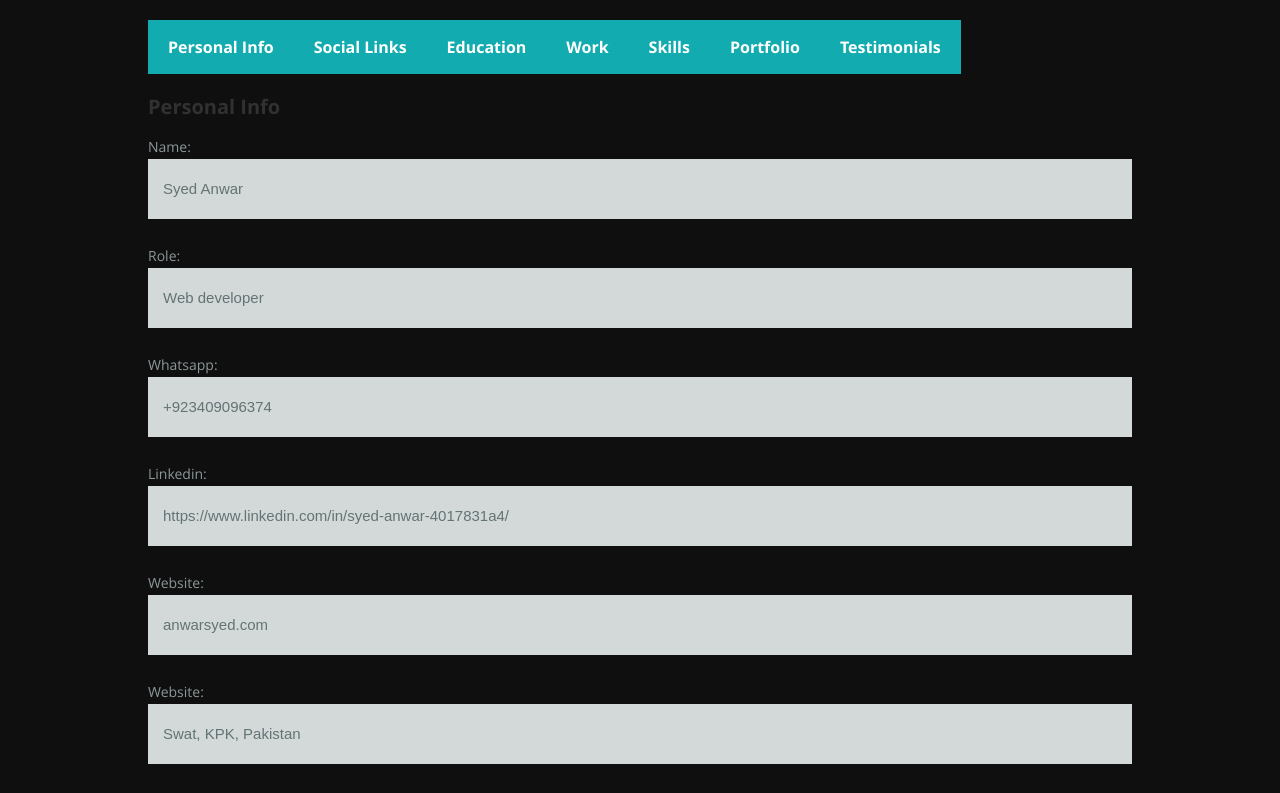
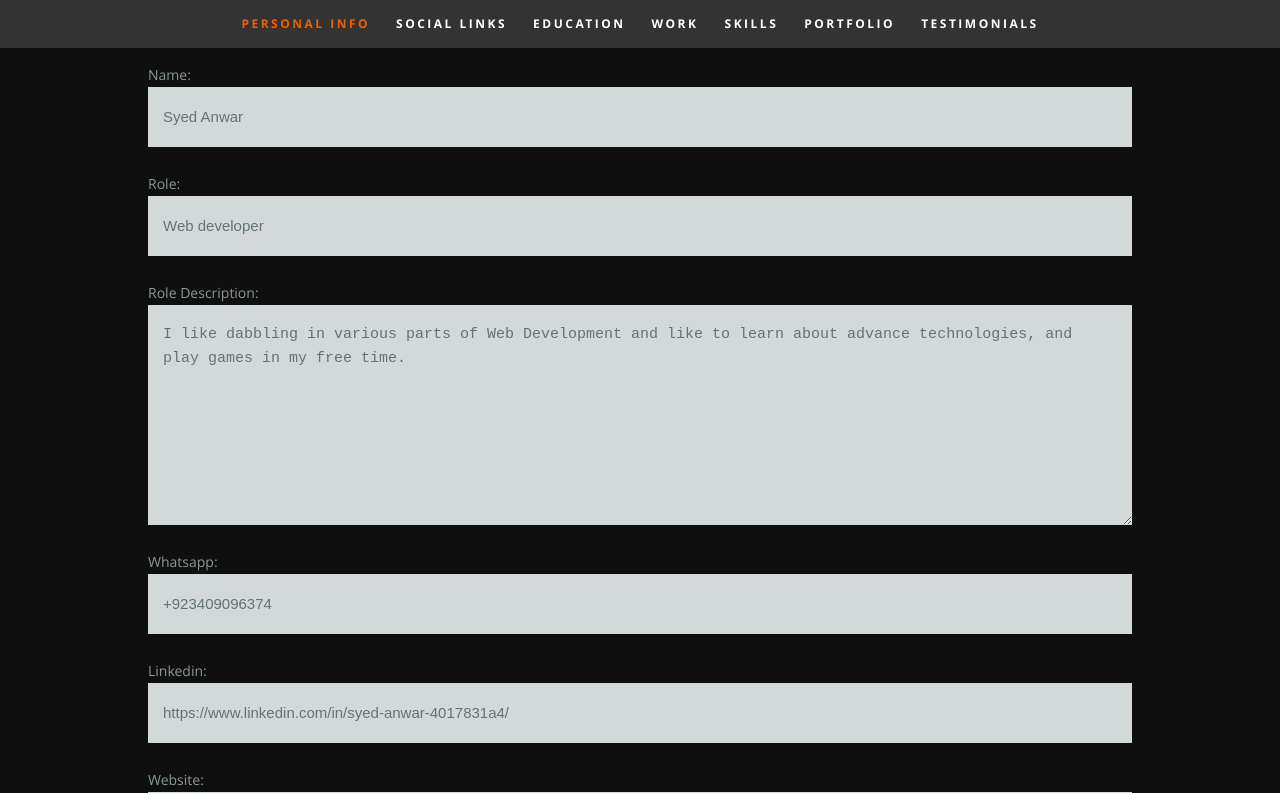
Before and after one commit to anwarkhan0/portfolio, a React (Create React App) app: page /update-resume in a window 1280 px wide. Shown: the top 793 px of the page. Built offline with nearby package versions, Linux system fonts and the light colour scheme.

Commit message:
update functionality completed

```diff
--- /dev/null
+++ b/src/components/UpdateNavbar.js
@@ -0,0 +1,54 @@
+import React from "react";
+
+const UpdateNavbar = ({type, setType }) => {
+  return (
+
+    <nav id="nav-wrap">
+      <a className="mobile-btn" href="#nav-wrap" title="Show navigation">
+        Show navigation
+      </a>
+      <a className="mobile-btn" href="#" title="Hide navigation">
+        Hide navigation
+      </a>
+      <ul id="nav" className="nav">
+        <li className={type === 'p' ? "current" : ""}>
+          <a className="smoothscroll" onClick={() => setType("p")} href="#">
+            Personal Info
+          </a>
+        </li>
+        <li className={type === 'sl' ? "current" : ""}>
+          <a className="smoothscroll" href="#" onClick={() => setType("sl")}>
+            Social Links
+          </a>
+        </li>
+        <li className={type === 'e' ? "current" : ""}>
+          <a className="smoothscroll" href="#" onClick={() => setType("e")}>
+            Education
+          </a>
+        </li>
+        <li className={type === 'w' ? "current" : ""}>
+          <a className="smoothscroll" href="#" onClick={() => setType("w")}>
+            Work
+          </a>
+        </li>
+        <li className={type === 's' ? "current" : ""}>
+          <a className="smoothscroll" href="#" onClick={() => setType("s")}>
+            Skills
+          </a>
+        </li>
+        <li className={type === 'pf' ? "current" : ""}>
+          <a className="smoothscroll" href="#" onClick={() => setType("pf")}>
+            Portfolio
+          </a>
+        </li>
+        <li className={type === 't' ? "current" : ""}>
+          <a className="smoothscroll" href="#" onClick={() => setType("t")}>
+            Testimonials
+          </a>
+        </li>
+      </ul>
+    </nav>
+  );
+};
+
+export default UpdateNavbar;
--- a/src/components/UpdateResume.js
+++ b/src/components/UpdateResume.js
@@ -2,12 +2,11 @@ import React, { useState, useEffect } from "react";
 
 import resumeData from "../resumeData";
 
+import UpdateNavbar from "./UpdateNavbar";
 import "./updateResume.css";
 
 const ResumeForm = () => {
-
-  useEffect(() => {
-  }, [])
+  useEffect(() => {}, []);
 
   const [type, setType] = useState("p");
   const [formData, setFormData] = useState(resumeData);
@@ -33,6 +32,56 @@ const ResumeForm = () => {
     }));
   };
 
+  const handleSocialLinks = (e, i) => {
+    setSocialLinks((prevArr) => {
+      const updatedArr = [...prevArr];
+      updatedArr[i][e.target.name] = e.target.value;
+      return updatedArr;
+    });
+  };
+
+  const handleEducation = (e, i) => {
+    setEducation((prevArr) => {
+      const updatedArr = [...prevArr];
+      updatedArr[i][e.target.name] = e.target.value;
+      return updatedArr;
+    });
+  };
+
+
+  const handleWork = (e, i) => {
+    setWork((prevArr) => {
+      const updatedArr = [...prevArr];
+      updatedArr[i][e.target.name] = e.target.value;
+      return updatedArr;
+    });
+  };
+
+  const handleSkills = (e, i) => {
+    setSkills((prevArr) => {
+      const updatedArr = [...prevArr];
+      updatedArr[i][e.target.name] = e.target.value;
+      return updatedArr;
+    });
+  };
+
+  const handlePortfolio = (e, i) => {
+    setPortfolio((prevArr) => {
+      const updatedArr = [...prevArr];
+      updatedArr[i][e.target.name] = e.target.value;
+      return updatedArr;
+    });
+  };
+
+  const handleTestimonials = (e, i) => {
+    setTestimonials((prevArr) => {
+      const updatedArr = [...prevArr];
+      updatedArr[i][e.target.name] = e.target.value;
+      return updatedArr;
+    });
+  };
+
+
   const handleSubmit = (e) => {
     e.preventDefault();
     // Handle the form submission, e.g., send data to the server
@@ -42,134 +91,134 @@ const ResumeForm = () => {
   let socialLinksBlock = socialLinks.map((el, i) => {
     return (
       <label className="block mb-4">
-        <span className="text-gray-700">{el.name}:</span>
-        <input type="hidden" value={i} name="index" />
+        <span className="text-gray-700">Link No. {i + 1}:</span>
+        <input
+          type="text"
+          value={el.name}
+          name="name"
+          onChange={(e) => handleSocialLinks(e, i)}
+        />
         <input
           type="text"
           name="url"
           value={el.url}
-          onChange={handleDataChange}
+          onChange={(e) => handleSocialLinks(e, i)}
+        />
+        <input
+          type="text"
+          value={el.className}
+          name="className"
+          onChange={(e) => handleSocialLinks(e, i)}
+        />
+
+      </label>
+    );
+  });
+
+  let educationBlock = education.map((el, i) => {
+    return (
+      <label className="block mb-4">
+        <span className="text-gray-700">{el.UniversityName}:</span>
+        <input
+          type="text"
+          name="specialization"
+          value={el.specialization}
+          onChange={(e) => handleEducation(e, i)}
+        />
+        <input
+          type="text"
+          name="MonthOfPassing"
+          value={el.MonthOfPassing}
+          onChange={(e) => handleEducation(e, i)}
+        />
+        <input
+          type="text"
+          name="YearOfPassing"
+          value={el.YearOfPassing}
+          onChange={(e) => handleEducation(e, i)}
         />
       </label>
     );
   });
 
-  let educationBlock = education.map((el) => {
+  let workBlock = work.map((el, i) => {
     return (
       <label className="block mb-4">
-        <span className="text-gray-700">{el.UniversityName}:</span>
+        <span className="text-gray-700">{el.CompanyName}:</span>
         <input
-          type="hidden"
-          value={el.UniversityName}
-          name={el.UniversityName}
+          type="text"
+          name="specialization"
+          value={el.specialization}
+          onChange={(e) => handleWork(e, i)}
         />
         <input
           type="text"
-          name="specializatoin"
-          value={el.specialization}
-          onChange={handleDataChange}
+          name="MonthOfLeaving"
+          value={el.MonthOfLeaving}
+          onChange={(e) => handleWork(e, i)}
         />
         <input
           type="text"
-          name="MonthOfPassing"
-          value={el.MonthOfPassing}
-          onChange={handleDataChange}
+          name="YearOfLeaving"
+          value={el.YearOfLeaving}
+          onChange={(e) => handleWork(e, i)}
         />
-        <input
+        <textarea
           type="text"
-          name="YearOfPassing"
-          value={el.YearOfPassing}
-          onChange={handleDataChange}
+          name="Achievements"
+          value={el.Achievements}
+          onChange={(e) => handleWork(e, i)}
         />
       </label>
     );
   });
 
-  let workBlock = work.map((el) => {
+  let skillsBlock = skills.map((el, i) => {
     return (
       <label className="block mb-4">
-        <span className="text-gray-700">{el.CompanyName}:</span>
-        <input type="hidden" value={el.CompanyName} name={el.CompanyName} />
-        <input
-          type="text"
-          name="specializatoin"
-          value={el.specialization}
-          onChange={handleDataChange}
-        />
-        <input
-          type="text"
-          name="MonthOfLeaving"
-          value={el.MonthOfLeaving}
-          onChange={handleDataChange}
-        />
-        <input
-          type="text"
-          name="YearOfLeaving"
-          value={el.YearOfLeaving}
-          onChange={handleDataChange}
-        />
+        <span className="text-gray-700">{el.skillname}:</span>
+        <input type="text" value={el.skillname} name="skillname" onChange={(e) => handleSkills(e, i)} />
+      </label>
+    );
+  });
+
+  let portfolioBlock = portfolio.map((el, i) => {
+    return (
+      <label className="block mb-4">
+        <span className="text-gray-700">{el.name}:</span>
+        <input type="text" value={el.name} name="name" onChange={(e) => handlePortfolio(e, i)} />
+        <input type="text" value={el.imgurl} name="imgurl" onChange={(e) => handlePortfolio(e, i)} />
         <textarea
           type="text"
-          name="Achievements"
-          value={el.Achievements}
-          onChange={handleDataChange}
+          name="description"
+          value={el.description}
+          onChange={(e) => handlePortfolio(e, i)}
         />
       </label>
     );
   });
 
-  let skillsBlock = skills.map((el) => {
-    return (
-      <label className="block mb-4">
-        <span className="text-gray-700">{el.skillname}:</span>
-        <input type="text" value={el.skillname} name={el.skillname} />
-      </label>
-    );
-  });
-
-  let portfolioBlock = portfolio.map((el) => {
+  let testmonialsBlock = testimonials.map((el, i) => {
     return (
       <label className="block mb-4">
         <span className="text-gray-700">{el.name}:</span>
-        <input type="hidden" value={el.name} name={el.name} />
-        <input type="text" value={el.name} name={el.name} />
-        <input type="text" value={el.imgurl} name="imgurl" />
+        <input type="text" value={el.name} name="name" onChange={(e)=> handleTestimonials(e, i)} />
         <textarea
           type="text"
           name="description"
           value={el.description}
-          onChange={handleDataChange}
+          onChange={(e)=> handleTestimonials(e, i)}
         />
       </label>
     );
   });
 
-  let testmonialsBlock = testimonials.map((el) => {
-    return (
-      <label className="block mb-4">
-        <span className="text-gray-700">{el.name}:</span>
-        <input type="hidden" value={el.name} name={el.name} />
-        <input type="text" value={el.name} name={el.name} />
-        <textarea
-          type="text"
-          name="description"
-          value={el.description}
-          onChange={handleDataChange}
-        />
-      </label>
-    );
-  });
+
 
   if (type === "p") {
     return (
       <form onSubmit={handleSubmit} className="">
-        <button onClick={() => setType("p")}>Personal Info</button>
-        <button onClick={() => setType("sl")}>Social Links</button>
-        <button onClick={() => setType("e")}>Education</button>
-        <button onClick={() => setType("w")}>Work</button>
-        <button onClick={() => setType("s")}>Skills</button>
-        <button onClick={() => setType("pf")}>Portfolio</button>
-        <button onClick={() => setType("t")}>Testimonials</button>
+       <UpdateNavbar type={type} setType={setType} />
 
         <h4>Personal Info</h4>
 
@@ -189,6 +238,16 @@ const ResumeForm = () => {
             type="text"
             name="role"
             value={formData.role}
+            onChange={handleDataChange}
+          />
+        </label>
+
+        <label className="block mb-4">
+          <span className="text-gray-700">Role Description:</span>
+          <textarea
+            type="text"
+            name="roleDescription"
+            value={formData.roleDescription}
             onChange={handleDataChange}
           />
         </label>
@@ -224,7 +283,7 @@ const ResumeForm = () => {
         </label>
 
         <label className="block mb-4">
-          <span className="text-gray-700">Website:</span>
+          <span className="text-gray-700">Address:</span>
           <input
             type="text"
             name="address"
@@ -234,7 +293,7 @@ const ResumeForm = () => {
         </label>
 
         <label className="block mb-4">
-          <span className="text-gray-700">Website:</span>
+          <span className="text-gray-700">Email:</span>
           <input
             type="text"
             name="email"
@@ -242,7 +301,6 @@ const ResumeForm = () => {
             onChange={handleDataChange}
           />
         </label>
-
 
         <label className="block mb-4">
           <span className="text-gray-700">About Me:</span>
@@ -253,8 +311,6 @@ const ResumeForm = () => {
             onChange={handleDataChange}
           />
         </label>
-
-
 
         {/* Add more fields as needed */}
         <button
@@ -268,13 +324,7 @@ const ResumeForm = () => {
   } else if (type === "sl") {
     return (
       <form onSubmit={handleSubmit} className="">
-        <button onClick={() => setType("p")}>Personal Info</button>
-        <button onClick={() => setType("sl")}>Social Links</button>
-        <button onClick={() => setType("e")}>Education</button>
-        <button onClick={() => setType("w")}>Work</button>
-        <button onClick={() => setType("s")}>Skills</button>
-        <button onClick={() => setType("pf")}>Portfolio</button>
-        <button onClick={() => setType("t")}>Testimonials</button>
+       <UpdateNavbar type={type} setType={setType} />
 
         <h4>Social Links</h4>
 
@@ -292,14 +342,7 @@ const ResumeForm = () => {
   } else if (type === "e") {
     return (
       <form onSubmit={handleSubmit} className="">
-        <button onClick={() => setType("p")}>Personal Info</button>
-        <button onClick={() => setType("sl")}>Social Links</button>
-        <button onClick={() => setType("e")}>Education</button>
-        <button onClick={() => setType("w")}>Work</button>
-        <button onClick={() => setType("s")}>Skills</button>
-        <button onClick={() => setType("pf")}>Portfolio</button>
-        <button onClick={() => setType("t")}>Testimonials</button>
-
+            <UpdateNavbar type={type} setType={setType} />
         <h4>Education</h4>
 
         {educationBlock}
@@ -316,13 +359,7 @@ const ResumeForm = () => {
   } else if (type === "w") {
     return (
       <form onSubmit={handleSubmit} className="">
-        <button onClick={() => setType("p")}>Personal Info</button>
-        <button onClick={() => setType("sl")}>Social Links</button>
-        <button onClick={() => setType("e")}>Education</button>
-        <button onClick={() => setType("w")}>Work</button>
-        <button onClick={() => setType("s")}>Skills</button>
-        <button onClick={() => setType("pf")}>Portfolio</button>
-        <button onClick={() => setType("t")}>Testimonials</button>
+           <UpdateNavbar type={type} setType={setType} />
 
         <h4>Work</h4>
 
@@ -340,13 +377,7 @@ const ResumeForm = () => {
   } else if (type === "s") {
     return (
       <form onSubmit={handleSubmit} className="">
-        <button onClick={() => setType("p")}>Personal Info</button>
-        <button onClick={() => setType("sl")}>Social Links</button>
-        <button onClick={() => setType("e")}>Education</button>
-        <button onClick={() => setType("w")}>Work</button>
-        <button onClick={() => setType("s")}>Skills</button>
-        <button onClick={() => setType("pf")}>Portfolio</button>
-        <button onClick={() => setType("t")}>Testimonials</button>
+            <UpdateNavbar type={type} setType={setType} />
 
         <h4>Skills</h4>
 
@@ -364,13 +395,7 @@ const ResumeForm = () => {
   } else if (type === "pf") {
     return (
       <form onSubmit={handleSubmit} className="">
-        <button onClick={() => setType("p")}>Personal Info</button>
-        <button onClick={() => setType("sl")}>Social Links</button>
-        <button onClick={() => setType("e")}>Education</button>
-        <button onClick={() => setType("w")}>Work</button>
-        <button onClick={() => setType("s")}>Skills</button>
-        <button onClick={() => setType("pf")}>Portfolio</button>
-        <button onClick={() => setType("t")}>Testimonials</button>
+            <UpdateNavbar type={type} setType={setType} />
 
         <h4>Portfolio</h4>
 
@@ -388,19 +413,13 @@ const ResumeForm = () => {
   } else if (type === "t") {
     return (
       <form onSubmit={handleSubmit} className="">
-        <button onClick={() => setType("p")}>Personal Info</button>
-        <button onClick={() => setType("sl")}>Social Links</button>
-        <button onClick={() => setType("e")}>Education</button>
-        <button onClick={() => setType("w")}>Work</button>
-        <button onClick={() => setType("s")}>Skills</button>
-        <button onClick={() => setType("pf")}>Portfolio</button>
-        <button onClick={() => setType("t")}>Testimonials</button>
+           <UpdateNavbar type={type} setType={setType} />
 
         <h4>Testimonials</h4>
 
         {testmonialsBlock}
 
-        {/* Add more fields as needed */}
+
         <button
           type="submit"
           className="bg-blue-500 text-white py-2 px-4 rounded"
--- a/src/components/updateResume.css
+++ b/src/components/updateResume.css
@@ -18,5 +18,4 @@ form input{
 
 form textarea{
     width: 100%;
-    height: 250px; /* Adjust the height as needed */
 }
```
Also changed, not shown: public/index.html (+4 -22 lines).
